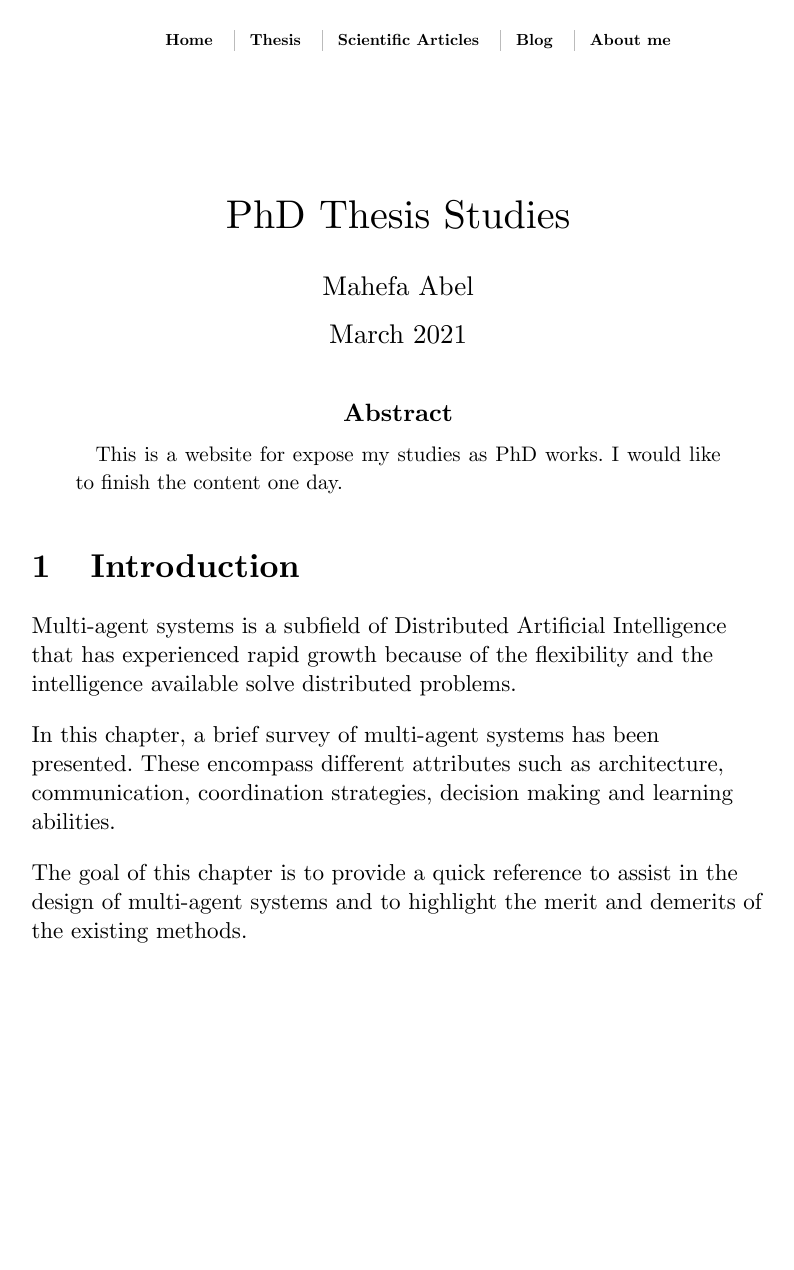
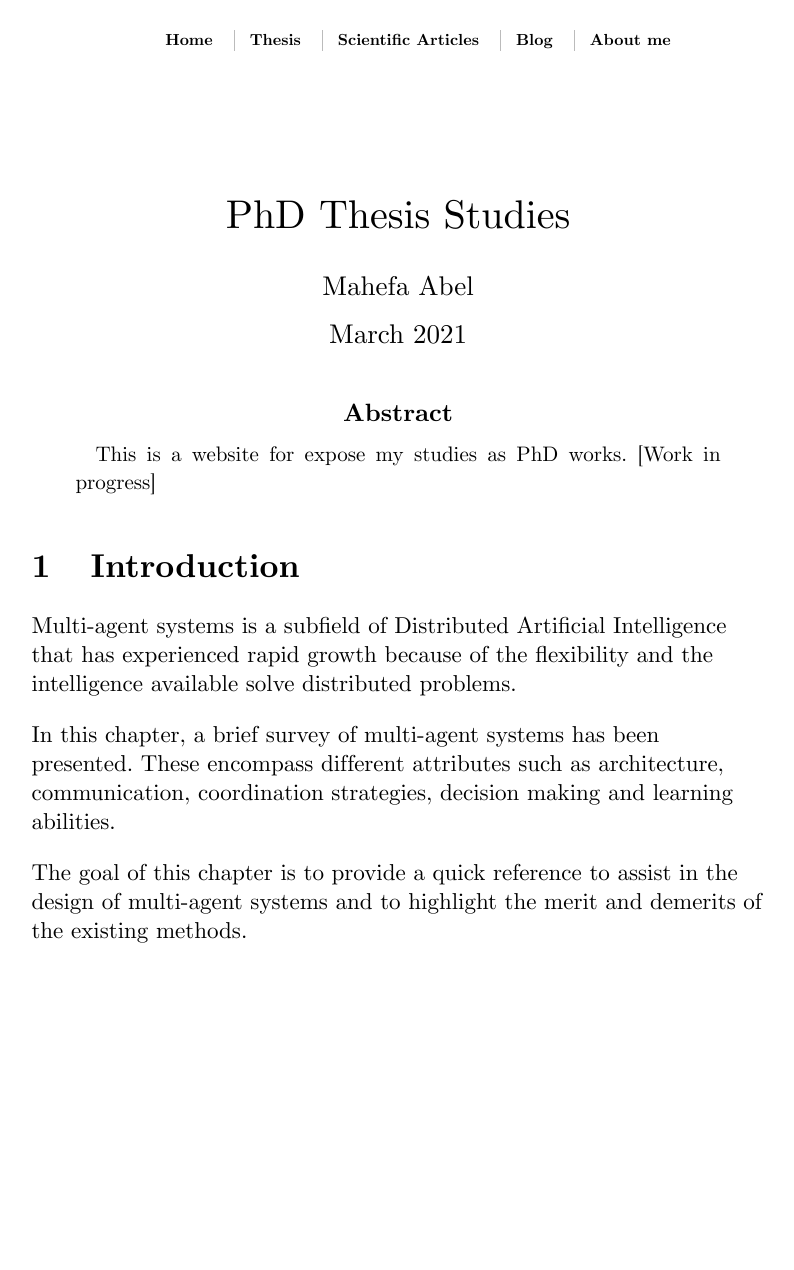
Before and after one commit to mahefa-pro/thesis.mahefa.pro, a Jekyll site: the page built from index.markdown, in a window 1280 px wide. Shown: the whole page, without its empty margins (242-1036 px from the left). Built offline with Jekyll 4.4.1, drawn with Linux system fonts in a browser that asks for light colours.

Commit message:
Update index.markdown

```diff
--- a/index.markdown
+++ b/index.markdown
@@ -11,7 +11,7 @@ layout: default
 title: PhD Thesis Studies
 creator: Mahefa Abel
 date: March 2021
-abstract: This is a website for expose my studies as PhD works. I would like to finish the content one day.
+abstract: This is a website for expose my studies as PhD works. [Work in progress]
 ---
 <div>
     <p class="Section">1 &ensp; Introduction</p>
```
